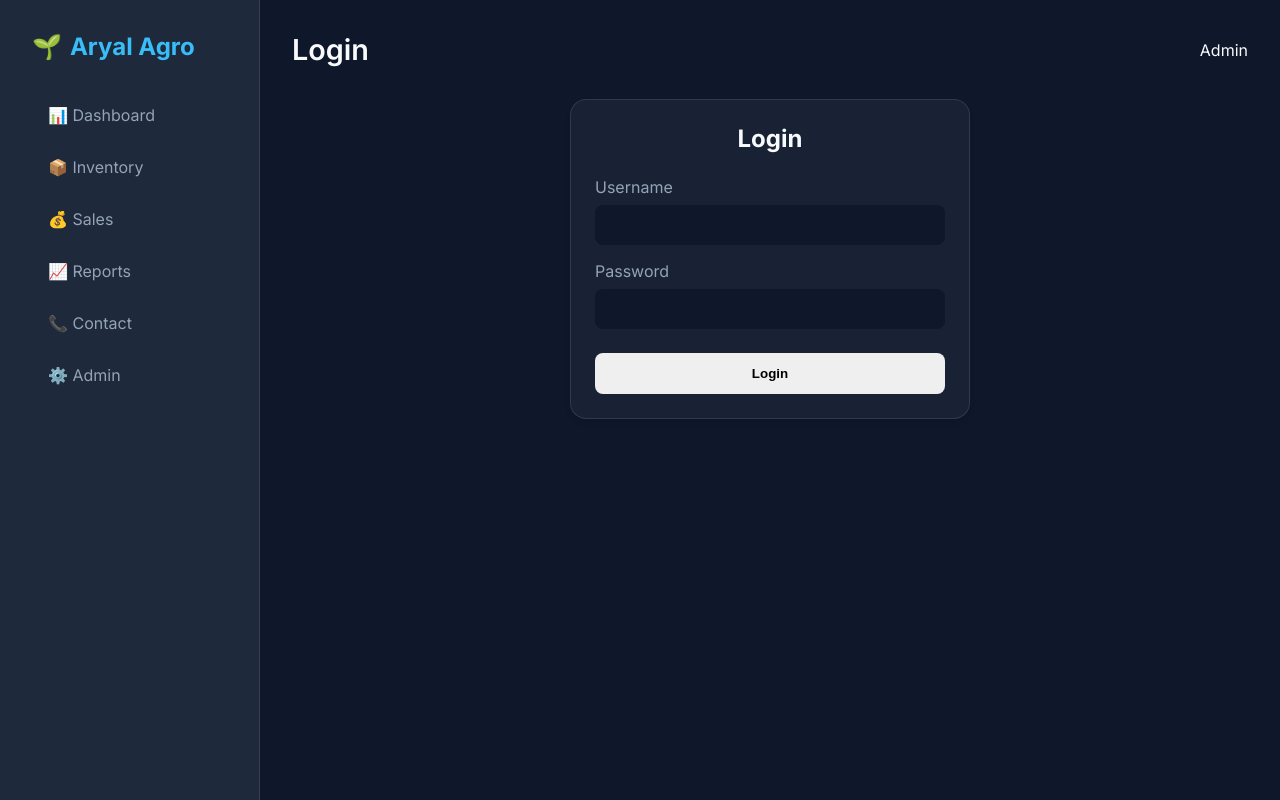
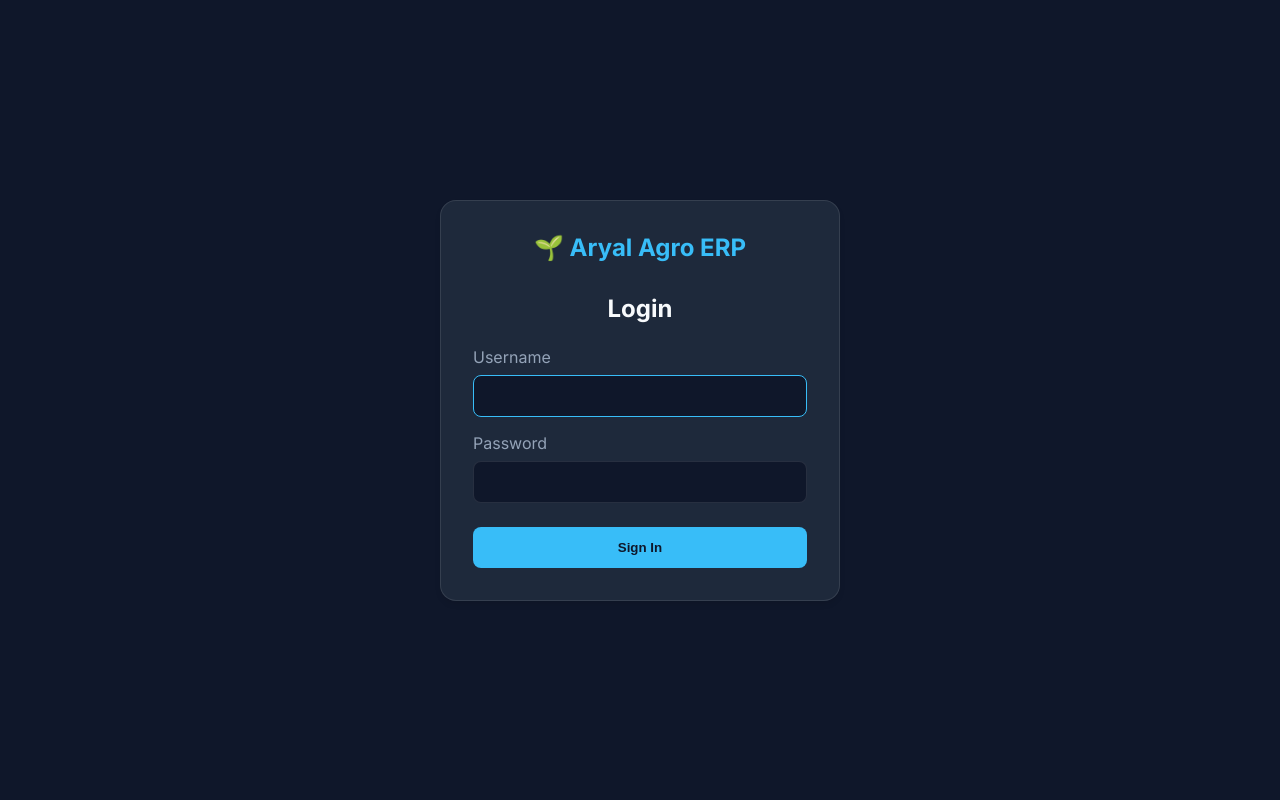
Before and after one commit to badalaryal11/aryal-erp, a Django app: page /accounts/login/ in a window 1280 px wide. Run offline with Django 4.2, Linux system fonts and the light colour scheme; data comes from the database, SQL or seed files in the repository.

Commit message:
Implement custom login screen and logout functionality

```diff
--- a/core/templates/core/base.html
+++ b/core/templates/core/base.html
@@ -34,6 +34,14 @@
                 <li><a href="{% url 'contact' %}"
                         class="nav-link {% if request.resolver_match.url_name == 'contact' %}active{% endif %}">📞
                         Contact</a></li>
+                <li>
+                    <form action="{% url 'logout' %}" method="post" style="display: inline;">
+                        {% csrf_token %}
+                        <button type="submit" class="nav-link"
+                            style="background: none; border: none; width: 100%; cursor: pointer; font-size: 1rem; font-family: inherit;">👋
+                            Logout</button>
+                    </form>
+                </li>
                 <li><a href="/admin/" class="nav-link">⚙️ Admin</a></li>
             </ul>
         </nav>
--- a/core/templates/registration/login.html
+++ b/core/templates/registration/login.html
@@ -1,9 +1,52 @@
-{% extends "core/base.html" %}
+{% load static %}
+<!DOCTYPE html>
+<html lang="en">
 
-{% block page_title %}Login{% endblock %}
+<head>
+    <meta charset="UTF-8">
+    <meta name="viewport" content="width=device-width, initial-scale=1.0">
+    <title>Login - Aryal Agro ERP</title>
+    <link rel="preconnect" href="https://fonts.googleapis.com">
+    <link rel="preconnect" href="https://fonts.gstatic.com" crossorigin>
+    <link href="https://fonts.googleapis.com/css2?family=Inter:wght@400;500;600;700&display=swap" rel="stylesheet">
+    <link rel="stylesheet" href="{% static 'core/css/style.css' %}">
+    <link rel="icon" type="image/png" href="{% static 'core/images/favicon.png' %}">
+    <style>
+        body {
+            display: flex;
+            justify-content: center;
+            align-items: center;
+            min-height: 100vh;
+            background-color: var(--bg-dark);
+            margin: 0;
+        }
 
-{% block content %}
-<div class="card" style="max-width: 400px; margin: 2rem auto;">
+        .login-card {
+            width: 100%;
+            max-width: 400px;
+            padding: 2rem;
+            background: var(--bg-card);
+            border: 1px solid var(--glass-border);
+            border-radius: 1rem;
+            box-shadow: 0 4px 6px -1px rgba(0, 0, 0, 0.1);
+        }
+
+        .brand-logo {
+            text-align: center;
+            margin-bottom: 2rem;
+            font-size: 1.5rem;
+            font-weight: 700;
+            color: var(--accent);
+        }
+    </style>
+</head>
+
+<body>
+    <div class="login-card">
+        <div class="brand-logo">
+            <span>🌱</span> Aryal Agro ERP
+        </div>
+
         <h2 style="text-align: center; margin-bottom: 1.5rem;">Login</h2>
 
         <form method="post">
@@ -11,29 +54,30 @@
 
             {% if form.errors %}
             <div
-            style="background-color: rgba(255, 0, 0, 0.1); color: #ff6b6b; padding: 1rem; border-radius: 0.5rem; margin-bottom: 1rem;">
-            <p>Your username and password didn't match. Please try again.</p>
+                style="background-color: rgba(239, 68, 68, 0.1); color: var(--danger); padding: 1rem; border-radius: 0.5rem; margin-bottom: 1rem; border: 1px solid var(--danger);">
+                <p style="margin: 0;">Invalid username or password.</p>
             </div>
             {% endif %}
 
             <div style="margin-bottom: 1rem;">
                 <label for="id_username"
                     style="display: block; margin-bottom: 0.5rem; color: var(--text-secondary);">Username</label>
-            <input type="text" name="username" autofocus autocapitalize="none" autocomplete="username" maxlength="150"
-                required id="id_username"
-                style="width: 100%; padding: 0.75rem; background-color: var(--bg-dark); border: 1px solid var(--border-color); border-radius: 0.5rem; color: var(--text-primary);">
+                <input type="text" name="username" autofocus autocapitalize="none" autocomplete="username"
+                    maxlength="150" required id="id_username" class="form-control">
             </div>
 
             <div style="margin-bottom: 1.5rem;">
                 <label for="id_password"
                     style="display: block; margin-bottom: 0.5rem; color: var(--text-secondary);">Password</label>
                 <input type="password" name="password" autocomplete="current-password" required id="id_password"
-                style="width: 100%; padding: 0.75rem; background-color: var(--bg-dark); border: 1px solid var(--border-color); border-radius: 0.5rem; color: var(--text-primary);">
+                    class="form-control">
             </div>
 
-        <button type="submit" class="btn" style="width: 100%; justify-content: center;">Login</button>
+            <button type="submit" class="btn btn-primary" style="width: 100%; justify-content: center;">Sign In</button>
 
             <input type="hidden" name="next" value="{{ next }}">
         </form>
     </div>
-{% endblock %}
+</body>
+
+</html>
--- a/core/urls.py
+++ b/core/urls.py
@@ -6,4 +6,5 @@ urlpatterns = [
     path('', views.home, name='home'),
     path('contact/', views.ContactView.as_view(), name='contact'),
     path('accounts/login/', auth_views.LoginView.as_view(), name='login'),
+    path('accounts/logout/', auth_views.LogoutView.as_view(next_page='login'), name='logout'),
 ]
```
Lines whose indentation alone changed are shown as unchanged.
